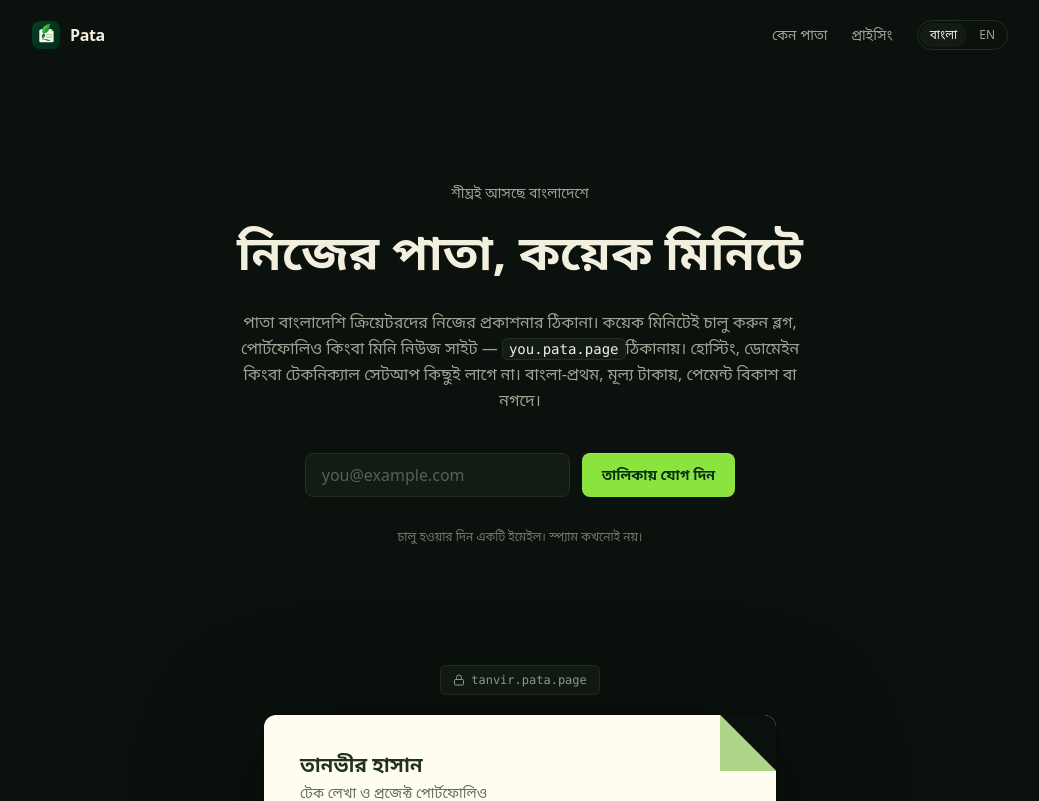
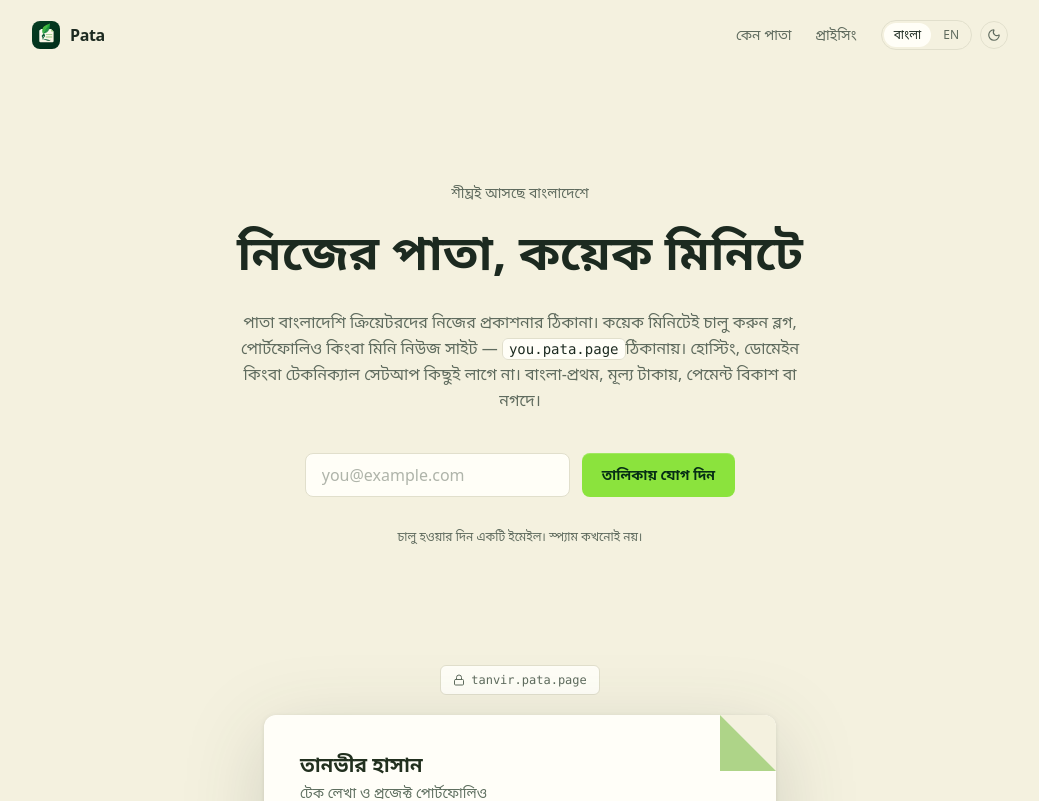
Before and after one commit to patabd/landing-page, a React (Vite) app: page / in a window 1280 px wide. Shown: the top 801 px of the page, without its empty margins (120-1159 px from the left). Built offline with nearby package versions, Linux system fonts and the light colour scheme; a web font is replaced by a local one.

Commit message:
Day theme (default, logo-paper palette) with persisted theme switcher

```diff
--- a/index.html
+++ b/index.html
@@ -9,7 +9,7 @@
       content="পাতা বাংলাদেশি ক্রিয়েটরদের নিজের প্রকাশনার ঠিকানা — you.pata.page ঠিকানায় ব্লগ, পোর্টফোলিও বা মিনি নিউজ সাইট। বাংলা-প্রথম, মূল্য টাকায়, বিকাশ/নগদে পেমেন্ট। ওয়েটলিস্টে যোগ দিন।"
     />
     <link rel="icon" type="image/svg+xml" href="/pata-logo.svg" />
-    <meta name="theme-color" content="#0b110d" />
+    <meta name="theme-color" content="#f4f1df" />
     <meta property="og:type" content="website" />
     <meta property="og:title" content="Pata — নিজের পাতা, কয়েক মিনিটে" />
     <meta
@@ -17,11 +17,14 @@
       content="পাতা — বাংলাদেশি ক্রিয়েটরদের নিজের প্রকাশনার ঠিকানা। you.pata.page ঠিকানায় ব্লগ, পোর্টফোলিও বা মিনি নিউজ সাইট, বাংলা-প্রথম।"
     />
     <meta property="og:image" content="/og.png" />
-    <style>
-      html {
-        background: #0b110d;
-      }
-    </style>
+    <script>
+      // Apply the stored theme before first paint (default: day).
+      try {
+        if (localStorage.getItem("pata-theme") === "night") {
+          document.documentElement.dataset.theme = "night";
+        }
+      } catch (e) {}
+    </script>
   </head>
   <body>
     <div id="root"></div>
--- a/src/components/site/Header.tsx
+++ b/src/components/site/Header.tsx
@@ -1,10 +1,13 @@
 import { useEffect, useState } from "react";
+import { Moon, Sun } from "lucide-react";
 
 import { useI18n } from "@/i18n/I18nProvider";
+import { useTheme } from "@/theme/ThemeProvider";
 import { cn } from "@/lib/utils";
 
 export function Header() {
   const { locale, setLocale, c } = useI18n();
+  const { theme, setTheme } = useTheme();
   const [scrolled, setScrolled] = useState(false);
 
   useEffect(() => {
@@ -52,6 +55,7 @@ export function Header() {
             ))}
           </nav>
 
+          <div className="flex items-center gap-2">
             <div
               role="group"
               aria-label={c.language.switchLabel}
@@ -74,6 +78,21 @@ export function Header() {
                 </button>
               ))}
             </div>
+
+            <button
+              type="button"
+              onClick={() => setTheme(theme === "day" ? "night" : "day")}
+              aria-label={c.theme.toggleLabel}
+              title={c.theme.toggleLabel}
+              className="flex size-7 items-center justify-center rounded-full border border-border text-muted transition-colors duration-150 ease-out hover:text-foreground focus-visible:outline-2 focus-visible:outline-offset-1 focus-visible:outline-ring"
+            >
+              {theme === "day" ? (
+                <Moon className="size-3.5" aria-hidden="true" />
+              ) : (
+                <Sun className="size-3.5" aria-hidden="true" />
+              )}
+            </button>
+          </div>
         </div>
       </div>
     </header>
--- a/src/components/site/Hero.tsx
+++ b/src/components/site/Hero.tsx
@@ -36,7 +36,7 @@ export function Hero() {
           <WaitlistForm />
         </div>
         <p
-          className="reveal text-xs text-muted/70"
+          className="reveal text-xs text-muted"
           style={{ animationDelay: "150ms" }}
         >
           {c.form.microcopy}
--- a/src/components/site/Pricing.tsx
+++ b/src/components/site/Pricing.tsx
@@ -58,7 +58,7 @@ export function Pricing() {
           </p>
         </div>
 
-        <p className={cn("mt-10 text-xs text-muted/60")}>
+        <p className={cn("mt-10 text-xs text-muted")}>
           {c.pricing.footnote}
         </p>
       </div>
--- a/src/components/site/PublicationPreview.tsx
+++ b/src/components/site/PublicationPreview.tsx
@@ -28,7 +28,7 @@ export function PublicationPreview() {
           tanvir.pata.page
         </span>
       </div>
-      <div className="relative overflow-hidden rounded-xl bg-[#fffdf2] text-[#22301f] [filter:drop-shadow(0_1px_2px_rgba(0,0,0,0.4))_drop-shadow(0_24px_64px_rgba(0,0,0,0.45))]">
+      <div className="relative overflow-hidden rounded-xl bg-page text-[#22301f] [filter:var(--mock-shadow)]">
         {/* Folded corner, echoing the logo */}
         <div className="absolute top-0 right-0 size-14 bg-background [clip-path:polygon(0_0,100%_0,100%_100%)]" />
         <div className="absolute top-0 right-0 size-14 bg-[#aed488] [clip-path:polygon(0_0,100%_100%,0_100%)]" />
@@ -65,7 +65,7 @@ export function PublicationPreview() {
           </div>
         </div>
       </div>
-      <p className="mt-6 text-center text-sm text-muted/80">
+      <p className="mt-6 text-center text-sm text-muted">
         {c.mock.captionBefore}
         <span className="font-mono text-xs text-muted">you.pata.page</span>
         {c.mock.captionAfter}
--- a/src/i18n/content.ts
+++ b/src/i18n/content.ts
@@ -4,6 +4,7 @@ export interface SiteContent {
   meta: { title: string };
   nav: { why: string; pricing: string };
   language: { switchLabel: string };
+  theme: { toggleLabel: string };
   hero: {
     eyebrow: string;
     title: string;
@@ -53,6 +54,7 @@ export const content: Record<Locale, SiteContent> = {
     meta: { title: "Pata — নিজের পাতা, কয়েক মিনিটে" },
     nav: { why: "কেন পাতা", pricing: "প্রাইসিং" },
     language: { switchLabel: "ভাষা বদলান" },
+    theme: { toggleLabel: "থিম বদলান" },
     hero: {
       eyebrow: "শীঘ্রই আসছে বাংলাদেশে",
       title: "নিজের পাতা, কয়েক মিনিটে",
@@ -167,6 +169,7 @@ export const content: Record<Locale, SiteContent> = {
     meta: { title: "Pata — your publication, live in minutes" },
     nav: { why: "Why Pata", pricing: "Pricing" },
     language: { switchLabel: "Change language" },
+    theme: { toggleLabel: "Switch theme" },
     hero: {
       eyebrow: "Launching soon in Bangladesh",
       title: "Your publication, live in minutes",
--- a/src/index.css
+++ b/src/index.css
@@ -1,41 +1,89 @@
 @import "tailwindcss";
 
+/* Static tokens (same in every theme) */
 @theme {
-  /* Palette lifted from the Pata logo: deep forest green field, bright
-     leaf-green accent, ivory paper. Neutrals are tinted toward the brand. */
-  --color-background: #0b110d;
-  --color-surface: #131b15;
-  --color-foreground: #f2efdf;
-  --color-muted: #9aa594;
-  --color-border: #232e25;
-  --color-accent: #8be33d;
-  --color-accent-hover: #9eec55;
-  --color-accent-foreground: #062e15;
-  --color-ring: #8be33d;
-  --color-destructive: #ef8a8a;
-
   --font-sans: "Anek Bangla Variable", "Anek Bangla", ui-sans-serif, system-ui,
     "Noto Sans Bengali", sans-serif;
   --font-mono: "JetBrains Mono Variable", ui-monospace, "SFMono-Regular", Menlo,
     monospace;
 }
 
+/*
+ * Semantic tokens, mapped to CSS variables so the whole palette flips with
+ * [data-theme]. Both themes are lifted from the Pata logo:
+ *   day   — the ivory paper (#f4f1df) with deep green ink
+ *   night — the deep forest-green field with ivory text
+ * The leaf green (#8be33d) is the single accent in both.
+ */
+@theme inline {
+  --color-background: var(--bg);
+  --color-surface: var(--surface);
+  --color-page: var(--page);
+  --color-foreground: var(--fg);
+  --color-muted: var(--muted);
+  --color-border: var(--border);
+  --color-accent: var(--accent);
+  --color-accent-hover: var(--accent-hover);
+  --color-accent-foreground: var(--accent-fg);
+  --color-ring: var(--ring);
+  --color-destructive: var(--destructive);
+}
+
+:root {
+  /* Day — logo paper */
+  --bg: #f4f1df;
+  --surface: #fffef7;
+  --page: #fffef8;
+  --fg: #1c2a20;
+  --muted: #5f6b5e;
+  --border: #e1dfcc;
+  --accent: #8be33d;
+  --accent-hover: #7fd12e;
+  --accent-fg: #062e15;
+  --ring: #24a83e;
+  --destructive: #b8443a;
+  --mock-shadow: drop-shadow(0 1px 2px rgba(28, 42, 32, 0.1))
+    drop-shadow(0 20px 40px rgba(28, 42, 32, 0.16));
+
+  color-scheme: light;
+}
+
+[data-theme="night"] {
+  /* Night — logo field */
+  --bg: #0b110d;
+  --surface: #131b15;
+  --page: #fffdf2;
+  --fg: #f2efdf;
+  --muted: #9aa594;
+  --border: #232e25;
+  --accent: #8be33d;
+  --accent-hover: #9eec55;
+  --accent-fg: #062e15;
+  --ring: #8be33d;
+  --destructive: #ef8a8a;
+  --mock-shadow: drop-shadow(0 1px 2px rgba(0, 0, 0, 0.4))
+    drop-shadow(0 24px 64px rgba(0, 0, 0, 0.45));
+
+  color-scheme: dark;
+}
+
 @layer base {
   html {
     scroll-behavior: smooth;
+    background-color: var(--bg);
   }
 
   body {
-    background-color: var(--color-background);
-    color: var(--color-foreground);
+    background-color: var(--bg);
+    color: var(--fg);
     font-family: var(--font-sans);
     -webkit-font-smoothing: antialiased;
     text-rendering: optimizeLegibility;
   }
 
   ::selection {
-    background-color: var(--color-accent);
-    color: var(--color-accent-foreground);
+    background-color: var(--accent);
+    color: var(--accent-fg);
   }
 }
 
--- a/src/main.tsx
+++ b/src/main.tsx
@@ -6,11 +6,14 @@ import "@fontsource-variable/jetbrains-mono";
 import "./index.css";
 import App from "./App";
 import { I18nProvider } from "./i18n/I18nProvider";
+import { ThemeProvider } from "./theme/ThemeProvider";
 
 createRoot(document.getElementById("root")!).render(
   <StrictMode>
     <I18nProvider>
-      <App />
+      <ThemeProvider>
+        <App />
+      </ThemeProvider>
     </I18nProvider>
   </StrictMode>
 );
--- /dev/null
+++ b/src/theme/ThemeProvider.tsx
@@ -0,0 +1,65 @@
+import {
+  createContext,
+  useContext,
+  useEffect,
+  useState,
+  type ReactNode,
+} from "react";
+
+export type Theme = "day" | "night";
+
+const STORAGE_KEY = "pata-theme";
+
+const THEME_COLORS: Record<Theme, string> = {
+  day: "#f4f1df",
+  night: "#0b110d",
+};
+
+interface ThemeValue {
+  theme: Theme;
+  setTheme: (theme: Theme) => void;
+}
+
+const ThemeContext = createContext<ThemeValue | null>(null);
+
+function initialTheme(): Theme {
+  try {
+    const stored = localStorage.getItem(STORAGE_KEY);
+    if (stored === "day" || stored === "night") return stored;
+  } catch {
+    // Private browsing etc. — fall through to the default.
+  }
+  return "day";
+}
+
+export function ThemeProvider({ children }: { children: ReactNode }) {
+  const [theme, setThemeState] = useState<Theme>(initialTheme);
+
+  const setTheme = (next: Theme) => {
+    setThemeState(next);
+    try {
+      localStorage.setItem(STORAGE_KEY, next);
+    } catch {
+      // Persistence is best-effort.
+    }
+  };
+
+  useEffect(() => {
+    document.documentElement.dataset.theme = theme;
+    document
+      .querySelector('meta[name="theme-color"]')
+      ?.setAttribute("content", THEME_COLORS[theme]);
+  }, [theme]);
+
+  const value: ThemeValue = { theme, setTheme };
+
+  return (
+    <ThemeContext.Provider value={value}>{children}</ThemeContext.Provider>
+  );
+}
+
+export function useTheme(): ThemeValue {
+  const value = useContext(ThemeContext);
+  if (!value) throw new Error("useTheme must be used within ThemeProvider");
+  return value;
+}
```
Also changed, not shown: 1 other file (tests, documents, lock files or other folders). Lines whose indentation alone changed are shown as unchanged.
